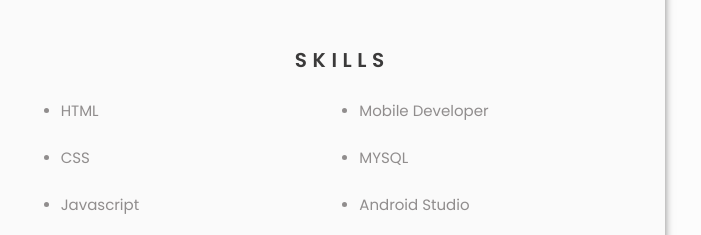
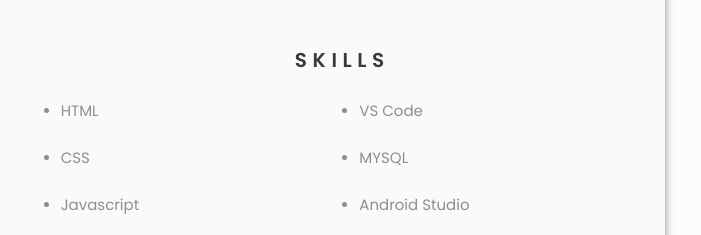
Before and after one commit to alfarabygit/cv-responsive, a plain HTML site: page index.html in a window 1280 px wide. Shown: the part 586-821 px from the top of the page, 459-1160 px from the left. Drawn offline with nearby package versions, Linux system fonts and the light colour scheme.

Commit message:
minor change

```diff
--- a/index.html
+++ b/index.html
@@ -222,7 +222,7 @@
                 <li class="skills__name"><span class="skills__circle"></span>PHP</li>
               </ul>
               <ul class="skills__data">
-                <li class="skills__name"><span class="skills__circle"></span>Mobile Developer</li>
+                <li class="skills__name"><span class="skills__circle"></span>VS Code</li>
                 <li class="skills__name"><span class="skills__circle"></span>MYSQL</li>
                 <li class="skills__name"><span class="skills__circle"></span>Android Studio</li>
                 <li class="skills__name"><span class="skills__circle"></span>Laravel</li>
```
